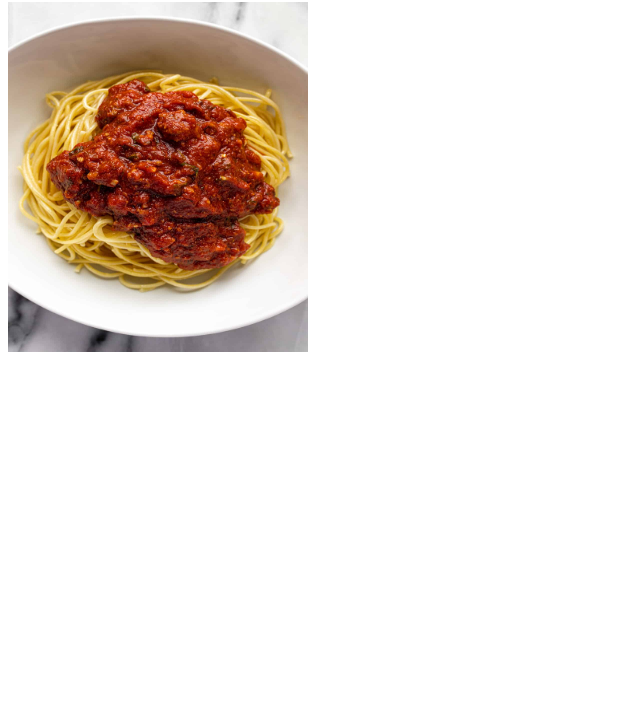
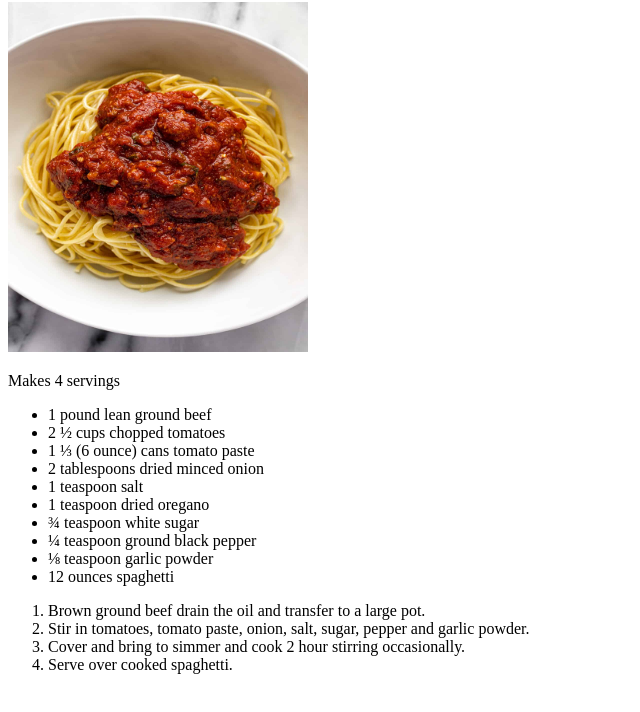
Before and after one commit to userkess/odin-recipe, a plain HTML site: page recipes/spaghetti.html in a window 1280 px wide. Shown: the part 78-790 px from the top of the page, without its empty margins (0-640 px from the left). Drawn offline with Linux system fonts and the light colour scheme.

Commit message:
updated spaghetti.html with recipe details

```diff
--- a/recipes/spaghetti.html
+++ b/recipes/spaghetti.html
@@ -8,5 +8,24 @@
 <body>
     <h1>Spaghetti</h1>
     <img src="./images/spaghetti.jpg" height="350" width="300" alt="Spaghetti">
+<p>Makes 4 servings</p>
+<ul>
+<li>1 pound lean ground beef</li>
+<li> 2 ½ cups chopped tomatoes</li>
+<li>1 ⅓ (6 ounce) cans tomato paste</li>
+<li>2 tablespoons dried minced onion</li>
+<li>1 teaspoon salt</li>
+<li>1 teaspoon dried oregano</li>
+<li>¾ teaspoon white sugar</li>
+<li>¼ teaspoon ground black pepper</li>
+<li>⅛ teaspoon garlic powder</li>
+<li>12 ounces spaghetti</li>
+</ul>
+<ol>
+<li>Brown ground beef drain the oil and transfer to a large pot.</li>
+<li>Stir in tomatoes, tomato paste, onion, salt, sugar, pepper and garlic powder.</li>
+<li>Cover and bring to simmer and cook 2 hour stirring occasionally.</li>
+<li>Serve over cooked spaghetti.</li>
+</ol>
 </body>
 </html>
```
